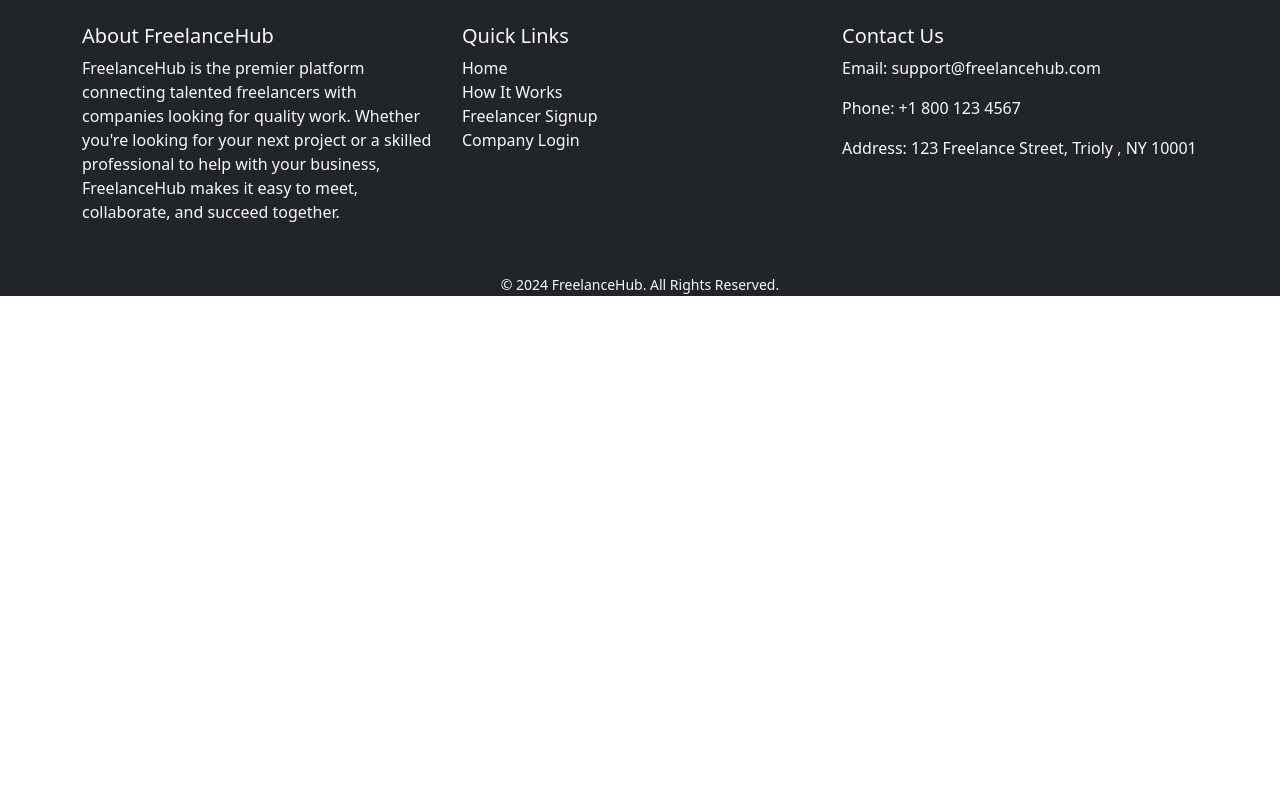
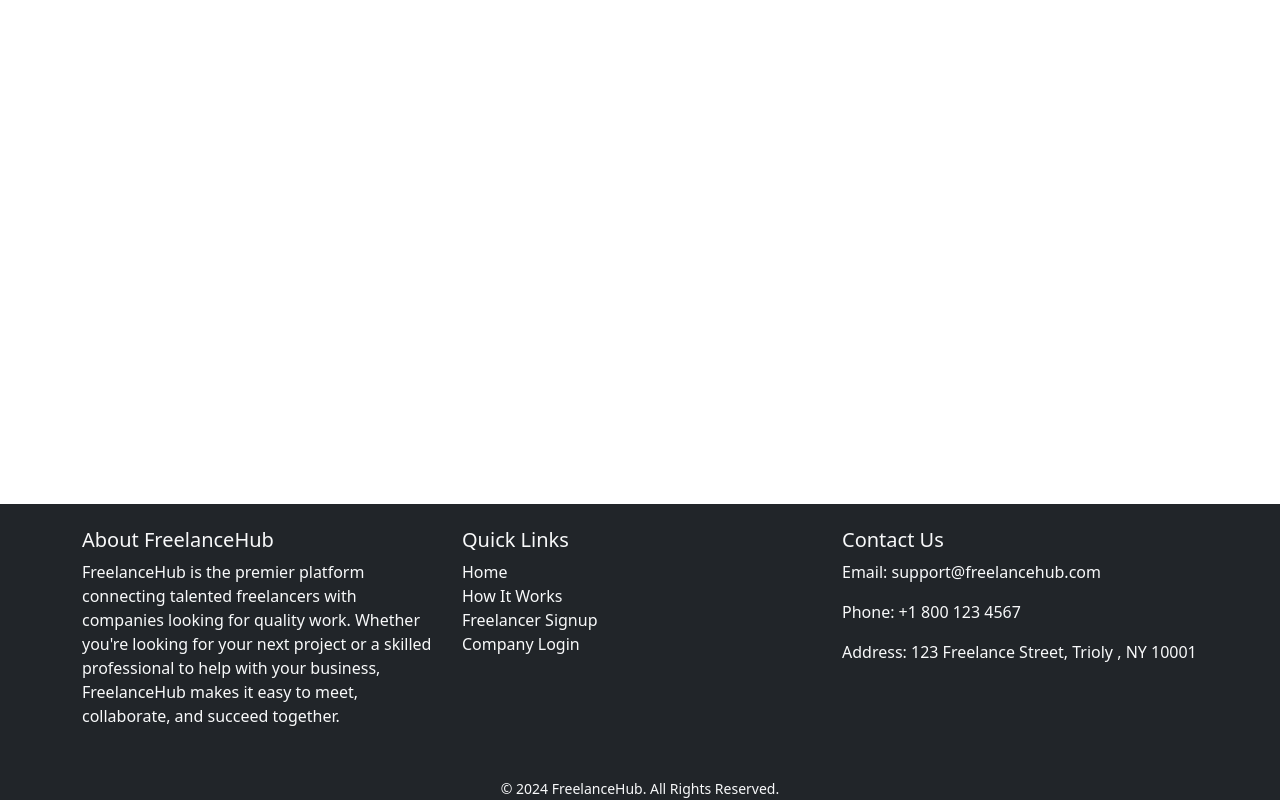
Before and after one commit to Dianawehbi/FreeLancerHub, a PHP site: page /header_footer/footer.php in a window 1280 px wide. Run offline with PHP 8.4, Linux system fonts and the light colour scheme.

Commit message:
Update footer.php

```diff
--- a/header_footer/footer.php
+++ b/header_footer/footer.php
@@ -6,9 +6,25 @@
     <meta name="viewport" content="width=device-width, initial-scale=1.0">
     <link href="https://cdn.jsdelivr.net/npm/bootstrap@5.3.2/dist/css/bootstrap.min.css" rel="stylesheet">
     <script src="https://cdn.jsdelivr.net/npm/bootstrap@5.3.2/dist/js/bootstrap.bundle.min.js" defer></script>
+    <style>
+        body {
+            display: flex;
+            flex-direction: column;
+            min-height: 100vh;
+            margin: 0;
+        }
+
+        footer {
+            margin-top: auto;
+        }
+    </style>
 </head>
 
 <body>
+    <div class="container my-5">
+
+    </div>
+
     <footer class="bg-dark text-light pt-4">
         <div class="container">
             <div class="row">
```
